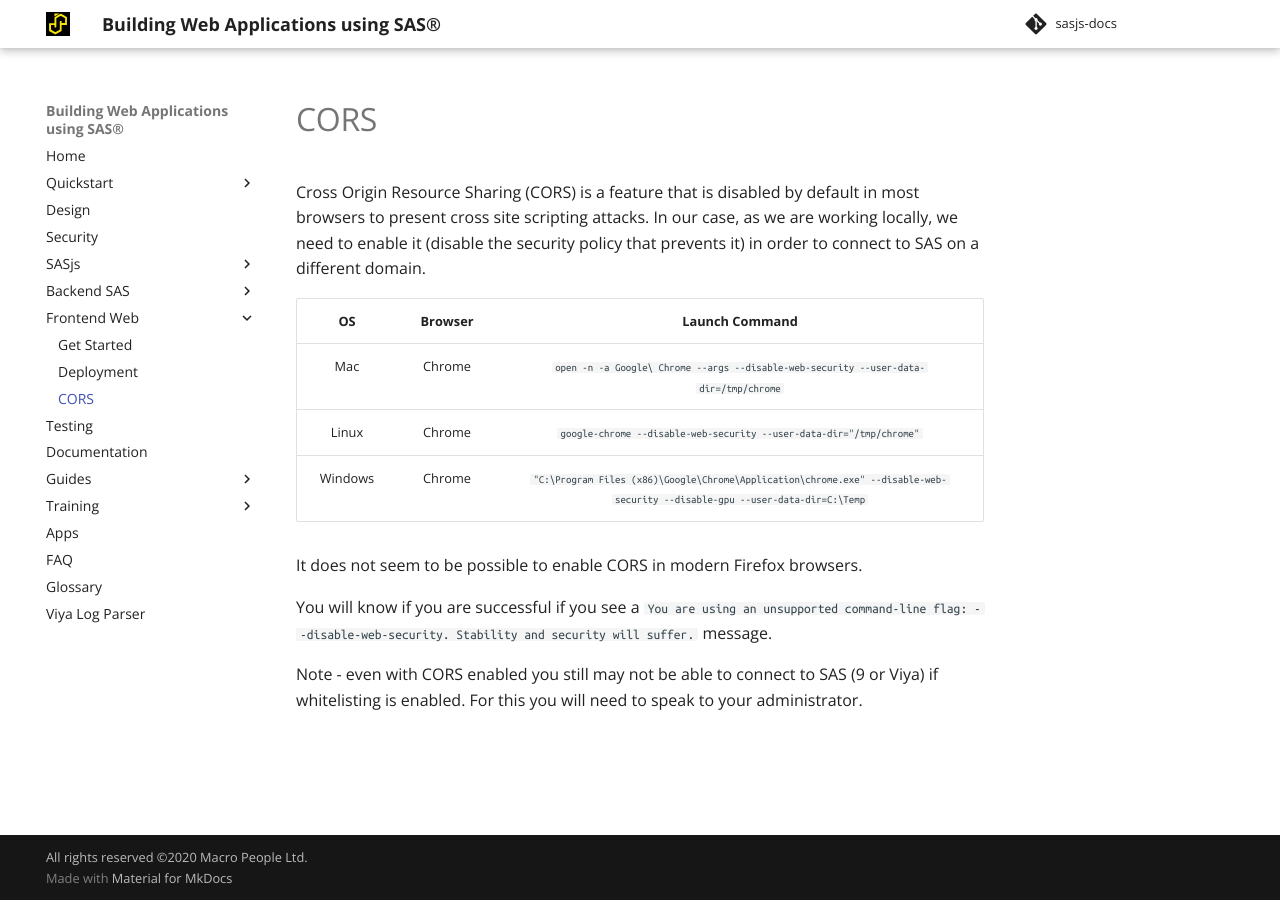
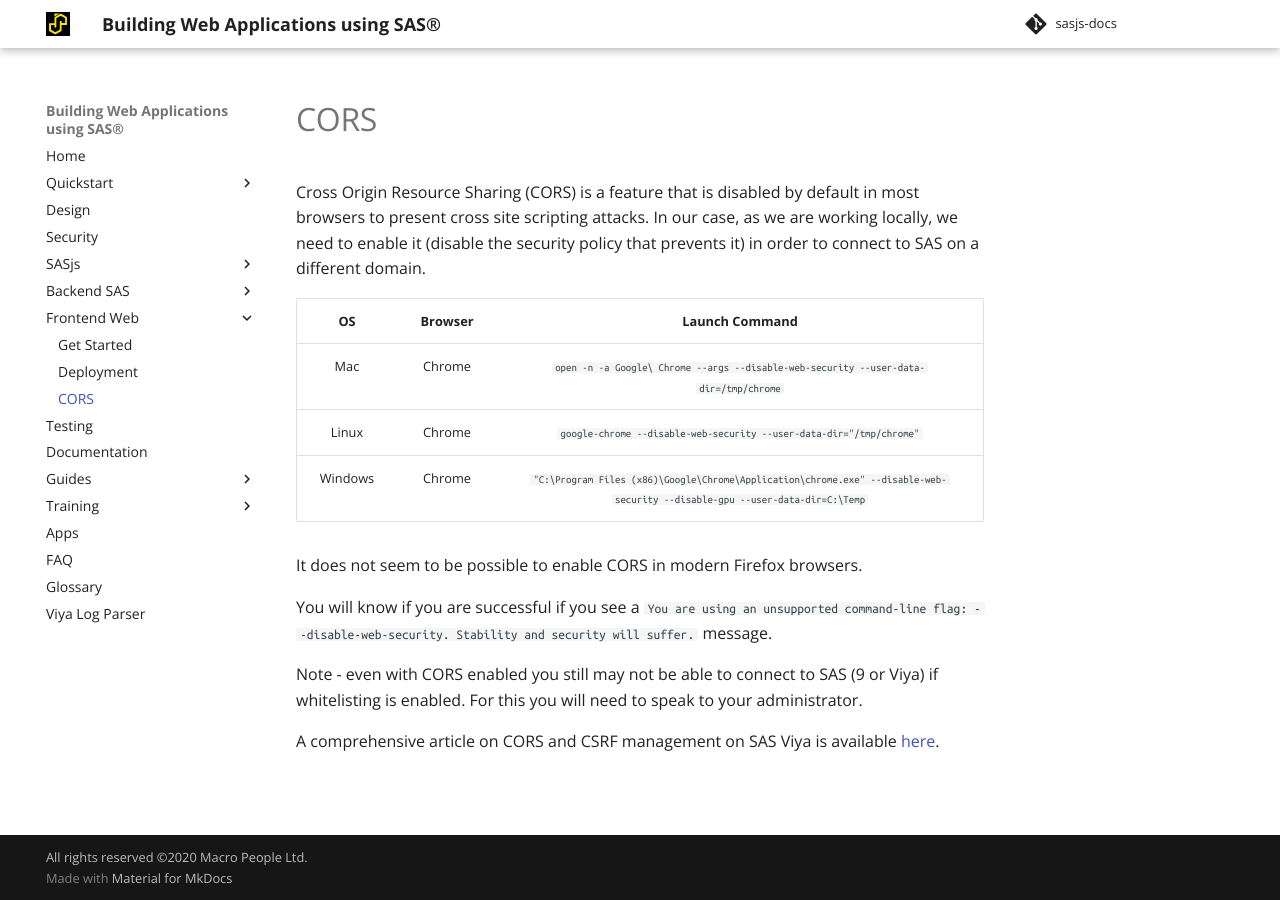
Before and after one commit to sasjs/sasjs.io, an MkDocs documentation site: the page built from docs/cors.md, in a window 1280 px wide. Built offline with MkDocs 1.6.1 and Material for MkDocs 9.7.7, drawn with Linux system fonts in a browser that asks for light colours.

Commit message:
Update cors.md

```diff
--- a/docs/cors.md
+++ b/docs/cors.md
@@ -16,4 +16,6 @@
 
 Note - even with CORS enabled you still may not be able to connect to SAS (9 or Viya) if whitelisting is enabled.  For this you will need to speak to your administrator.
 
+A comprehensive article on CORS and CSRF management on SAS Viya is available [here](https://communities.sas.com/t5/SAS-Communities-Library/All-about-CORS-and-CSRF-for-developing-web-applications-with-the/ta-p/791124).
+
 <meta name="description" content="Cross Origin Resource Sharing (CORS) is a feature that is disabled by default in most browsers to present cross site scripting attacks.">
```
